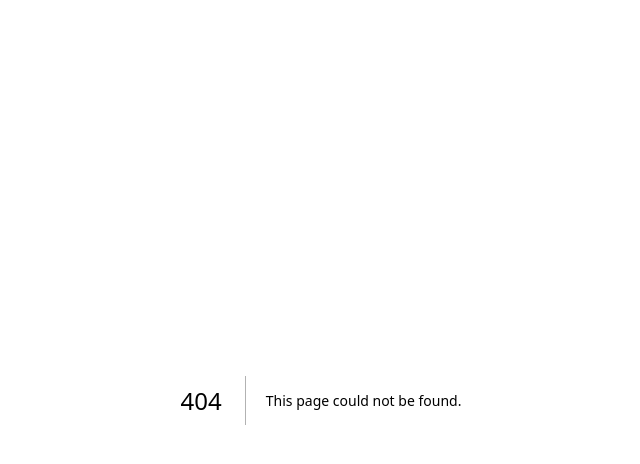
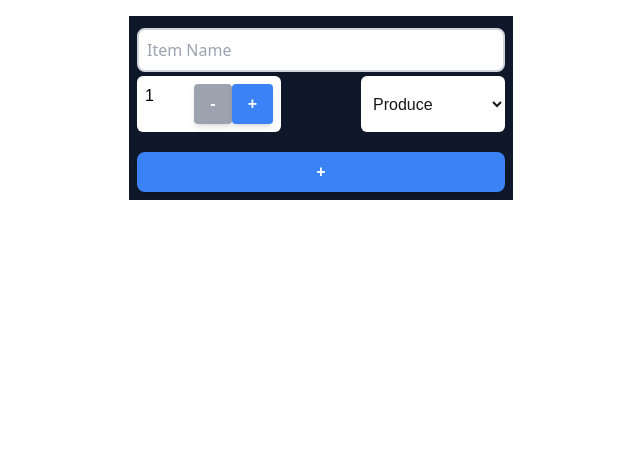
Before and after one commit to yifangwu0313/cprg306-assignments, a Next.js app: page /week-5 in a window 1280 px wide. Before the commit this address had no page. Shown: the top 464 px of the page, without its empty margins (319-959 px from the left). Built offline with nearby package versions, Linux system fonts and the light colour scheme.

Commit message:
add week-5

```diff
--- a/app/week-4/button.js
+++ b/app/week-4/button.js
@@ -1,6 +1,8 @@
 export default function Button({onClick,disabled,children}) {
   return (
-    <button className="bg-blue-500 hover:bg-blue-700 text-white font-bold py-2 px-4 rounded disabled:bg-gray-300 disabled:bg-gray-600"
+    <button type="button"
+     className="bg-blue-500 text-white font-semibold rounded -lg shadow-md hover:bg-blue-700 px-4 py-2 focus:outline-none focus:ring-2
+     disabled:bg-gray-400 focus:ring-blue-400 focus:ring-opacity-75"
     onClick={onClick}
     disabled={disabled}
     >
--- a/app/week-4/new-item.js
+++ b/app/week-4/new-item.js
@@ -10,19 +10,21 @@ export default function NewItems() {
   const isDisabledInc = quatity === 20? true : false;
 function increment() {
   setQuantity(quatity + 1);
-}
+};
 function decrement() {
   setQuantity(quatity - 1);
-}
+};
   return (
     <main >
+
       <h1 className="text-[28px] font-bold ml-5 mt-5"></h1>
       <div className="flex justify-center items-center">
         <Button onClick={decrement} disabled={isDisabledDec}>-</Button>
-        <p className="text-[28px] font-bold">{quatity}</p>
+        <p className="text-[28px] font-bold w-20 text-center">{quatity}</p>
         <Button onClick={increment} disabled={isDisabledInc}>+</Button>
       </div>
 
+
     </main>
   );
-}
+};
--- /dev/null
+++ b/app/week-5/new-item.js
@@ -0,0 +1,119 @@
+"use client";
+import {useState} from "react";
+import Button from "../week-4/button";
+
+export default function NewItems() {
+
+  const [itemName, setItemName] = useState("");
+  const [category, setCategory] = useState("Produce");
+  const [quantity, setQuantity] = useState(1);
+  const isDisabledDec = quantity === 1 ? true : false;
+  const isDisabledInc = quantity === 20 ? true : false;
+
+  const options = [
+    "Produce",
+    "Dairy",
+    "Bakery",
+    "Meat",
+    "Frozen Foods",
+    "Canned Goods",
+    "Dry Foods",
+    "Beverages",
+    "Snacks",
+    "Cleaning",
+    "Household",
+    "Others"
+  ];
+
+  function increment() {
+    setQuantity(quantity + 1);
+  }
+
+  function decrement() {
+    setQuantity(quantity - 1);
+  }
+
+  function reset() {
+    setItemName("");
+    setCategory("Produce");
+    setQuantity(1);
+  }
+
+  function handleSubmit(e) {
+    e.preventDefault();
+
+    const item = {
+      ItemName: itemName,
+      Quantity: quantity,
+      Category: category
+    };
+    console.log(item);
+    alert(`Item Name: ${itemName} Category: ${category} Quantity: ${quantity}`);
+    reset();
+  }
+
+  function selectCategory(e) {
+    setCategory(e.target.value);
+  }
+
+
+  function QuantitySelector({ quantity, setQuantity }) {
+    const isDisabledDec = quantity === 1 ? true : false;
+    const isDisabledInc = quantity === 20 ? true : false;
+
+    return (
+      <div className="p-2 mt-1 mb-1 rounded-md bg-white ext-white w-36 h-15">
+      <div className="flex justify-between">
+        <span className="text-black">{quantity}</span>
+        <div className="flex">
+          <Button onClick={() => setQuantity(quantity - 1)} disabled={isDisabledDec}>-</Button>
+          <Button onClick={() => setQuantity(quantity + 1)} disabled={isDisabledInc}>+</Button>
+        </div>
+      </div>
+      </div>
+    );
+  }
+
+
+  function Selection({ category, setCategory }) {
+    return (
+      <select
+        className="p-2 mt-1 mb-1 rounded-md bg-white ext-white w-36 h-15"
+        value={category}
+        onChange={selectCategory}
+      >
+        {options.map((option) => (
+          <option key={option} value={option}>{option}</option>
+        ))}
+      </select>
+    );
+  }
+
+  return (
+    <main className="flex justify-center w-full">
+      <form
+        className="p-2 m-4 bg-slate-900 text-balck max-w-sm w-full"
+        onSubmit={handleSubmit}
+      >
+        <input
+          type="text"
+          placeholder="Item Name"
+          value={itemName}
+          required
+          onChange={(e) => setItemName(e.target.value)}
+          className="w-full mt-1 border-2 border-gray-300 p-2 rounded-lg font-sans"
+        />
+        <div className="flex justify-between">
+          <QuantitySelector quantity={quantity} setQuantity={setQuantity} />
+          <Selection category={category} setCategory={setCategory} />
+        </div>
+        <button
+          type="submit"
+          className="w-full mt-4 py-2 px-4 bg-blue-500 text-white font-semibold rounded-lg shadow-md hover:bg-blue-700 focus:outline-none focus:ring-2 focus:ring-blue-400 focus:ring-opacity-75"
+        >
+         +
+        </button>
+      </form>
+    </main>
+  );
+}
--- /dev/null
+++ b/app/week-5/page.js
@@ -0,0 +1,9 @@
+import NewItems from "./new-item";
+
+export default function Page() {
+    return (
+        <div >
+            <NewItems />
+        </div>
+    )
+}
```
